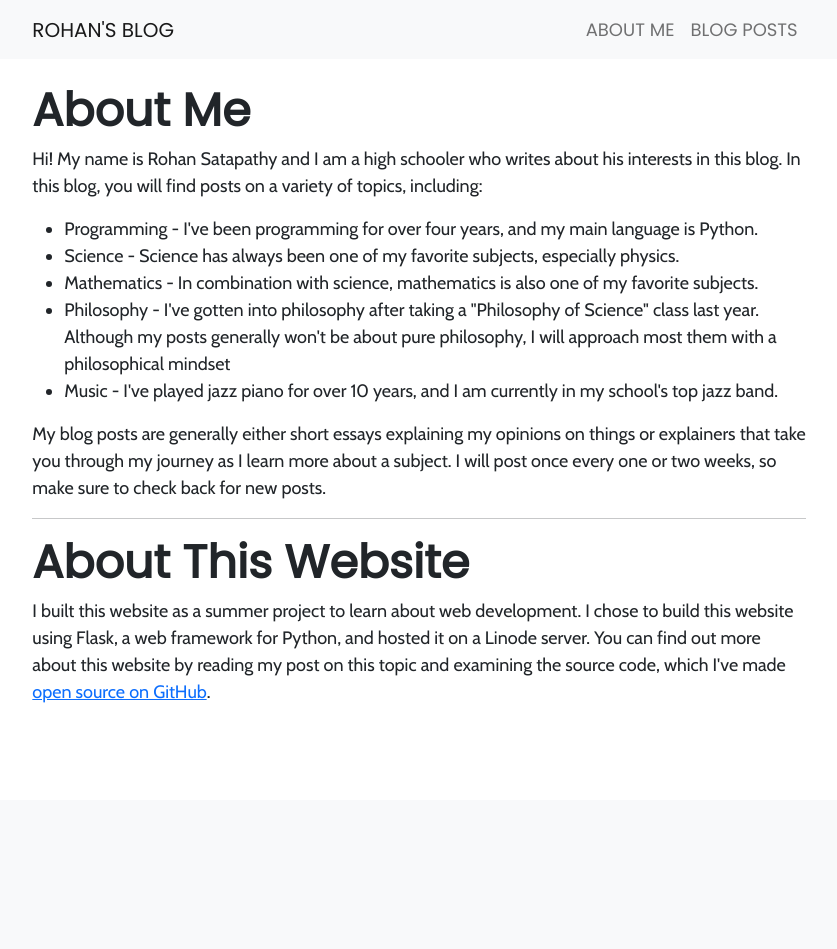
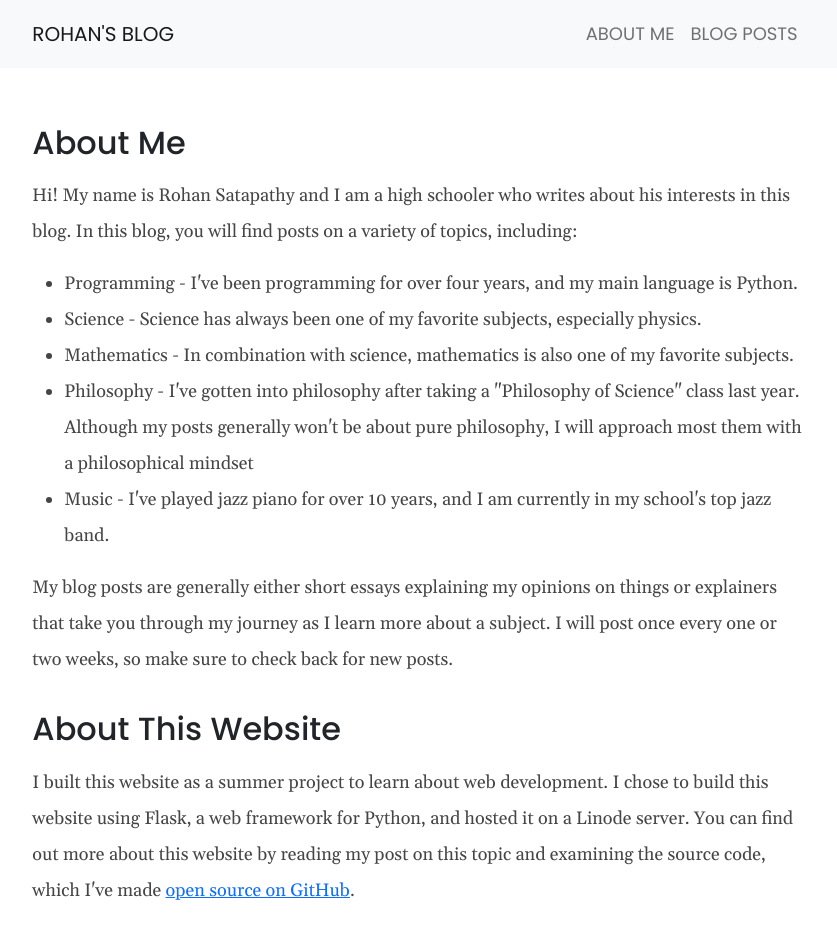
Before and after one commit to rohansatapathy/rohansatapathy.com, a Flask app: page /about-me/ in a window 1280 px wide. Shown: the whole page, without its empty margins (221-1058 px from the left). Before the commit the page ends 703 px from the top, so only its background shows below. Run offline with Flask 2, Linux system fonts and the light colour scheme; some libraries are stand-ins or nearby versions.

Commit message:
Various updates

```diff
--- a/app/static/styles.css
+++ b/app/static/styles.css
@@ -1,13 +1,48 @@
 body {
-  font-family: 'Cabin', sans-serif;
+  font-family: Gelasio, sans-serif;
   font-size: 18px;
 }
 
+:is(p, ul, ol) {
+  line-height: 200%;
+  color: rgb(69, 69, 69);
+}
+
 :is(h1, h2, h3, h4, h5, h6), .nav-item, .navbar-brand {
-  font-family: 'Poppins', sans-serif;
+  font-family: Poppins, sans-serif;
+}
+
+:is(h1, h2, h3, h4, h5, h6) {
+  margin-bottom: 1rem;
+  font-weight: 500;
+}
+
+:is(h2, h3, h4, h5, h6) {
+  margin-top: 2rem;
 }
 
 h1 {
-  font-weight: bold;
   font-size: 46px;
 }
+
+pre {
+  margin-bottom: 0;
+}
+
+code {
+  font-size: 15px;
+  font-family: Fira Mono, monospace;
+}
+
+.p {
+  font-weight: 400 !important;
+}
+
+[data-linenos]:before {
+  content: attr(data-linenos);
+  color: hsl(208, 7%, 60%) !important
+}
+
+img {
+  max-width: 100%;
+}
--- a/app/templates/about_me.html
+++ b/app/templates/about_me.html
@@ -1,10 +1,11 @@
 {% extends 'base.html' %}
 
 {% block content %}
-  <h1>About Me</h1>
+  <h2>About Me</h2>
   <p>
     Hi! My name is Rohan Satapathy and I am a high schooler who writes about his interests in this
     blog. In this blog, you will find posts on a variety of topics, including:
+  </p>
   <ul>
     <li>Programming - I've been programming for over four years, and my main language is Python.</li>
     <li>Science - Science has always been one of my favorite subjects, especially physics. </li>
@@ -14,14 +15,13 @@
     <li>Music - I've played jazz piano for over 10 years, and I am currently in my school's top jazz band.</li>
   </ul>
 
+  <p>
     My blog posts are generally either short essays explaining my opinions on things or explainers that take you
     through my journey as I learn more about a subject. I will post once every one or two weeks, so make sure to
     check back for new posts.
   </p>
 
-  <hr>
-
-  <h1>About This Website</h1>
+  <h2>About This Website</h2>
   <p>
     I built this website as a summer project to learn about web development. I chose to build this
     website using Flask, a web framework for Python, and hosted it on a Linode server. You
--- a/app/templates/base.html
+++ b/app/templates/base.html
@@ -14,9 +14,9 @@
   <link href="https://cdn.jsdelivr.net/npm/bootstrap@5.0.2/dist/css/bootstrap.min.css" rel="stylesheet" integrity="sha384-EVSTQN3/azprG1Anm3QDgpJLIm9Nao0Yz1ztcQTwFspd3yD65VohhpuuCOmLASjC" crossorigin="anonymous">
 
   <!--Custom Font Files -->
-  <link rel="stylesheet" href="https://fonts.googleapis.com/css?family=Poppins">
-  <link rel="stylesheet" href="https://fonts.googleapis.com/css?family=Cabin">
-  <link rel="stylesheet" href="/static/styles.css">
+  <link rel="preconnect" href="https://fonts.googleapis.com">
+  <link rel="preconnect" href="https://fonts.gstatic.com" crossorigin>
+  <link href="https://fonts.googleapis.com/css2?family=Fira+Mono:wght@400;700&family=Gelasio:ital,wght@0,400;0,600;0,700;1,400;1,600;1,700&family=Poppins:ital,wght@0,400;0,500;1,400;1,500&display=swap" rel="stylesheet">
 
   <!-- Pygments CSS -->
   <link rel="stylesheet" href="{{ url_for('pygments_css') }}">
@@ -25,8 +25,9 @@
   <link rel="stylesheet" href="https://cdn.jsdelivr.net/npm/katex@0.13.13/dist/katex.min.css" integrity="sha384-RZU/ijkSsFbcmivfdRBQDtwuwVqK7GMOw6IMvKyeWL2K5UAlyp6WonmB8m7Jd0Hn" crossorigin="anonymous">
   <script defer src="https://cdn.jsdelivr.net/npm/katex@0.13.13/dist/katex.min.js" integrity="sha384-pK1WpvzWVBQiP0/GjnvRxV4mOb0oxFuyRxJlk6vVw146n3egcN5C925NCP7a7BY8" crossorigin="anonymous"></script>
   <script defer type="text/javascript" src="/static/arithmatex-auto-render.js" onload="katexMath(document);"></script>
-  <!-- <script defer src="https://cdn.jsdelivr.net/npm/katex@0.13.13/dist/contrib/auto-render.min.js" integrity="sha384-vZTG03m+2yp6N6BNi5iM4rW4oIwk5DfcNdFfxkk9ZWpDriOkXX8voJBFrAO7MpVl" crossorigin="anonymous"
-        onload="renderMathInElement(document.body);"></script> -->
+
+  <!-- Custom CSS -->
+  <link rel="stylesheet" href="/static/styles.css">
 
 </head>
 <body>
@@ -52,7 +53,7 @@
   </nav>
 
   <div class="row justify-content-center">
-    <div class=" container-fluid px-5 my-4 col-lg-8">
+    <div class="container-fluid px-5 my-4 col-lg-8">
       {% block content %}{% endblock %}
     </div>
   </div>
--- a/app/templates/post.html
+++ b/app/templates/post.html
@@ -4,11 +4,11 @@
 {% block content %}
   {% if not post.published %}
     <div class="bg-light border rounded-2 py-4">
-      <h1 class="text-center">This post hasn't been published yet.</h1>
+      <h1 class="my-3 text-center">This post hasn't been published yet.</h1>
     </div>
   {% else %}
     <div class="bg-light border rounded-2 py-4">
-      <h1 class="text-center">{{ post.title }}</h1>
+      <h1 class="my-3 text-center">{{ post.title }}</h1>
       <h6 class="my-3 text-center">{{ post.date }}</h6>
     </div>
     <div class="py-5">
```
Also changed, not shown: config.py (+4 -4 lines), 1 other file. Lines whose indentation alone changed are shown as unchanged.
